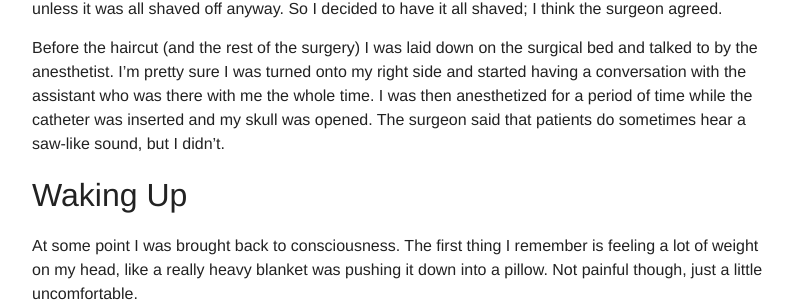
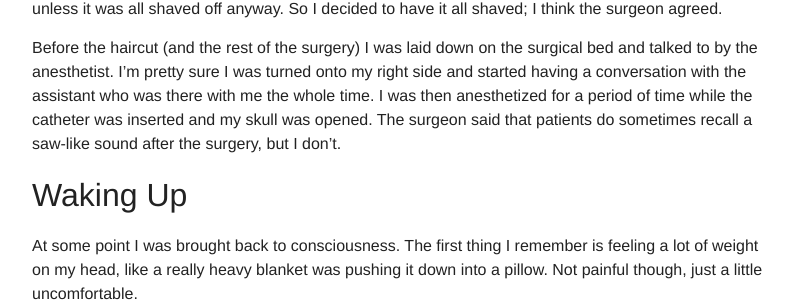
Before and after one commit to ajsaucier/ajsaucier.github.io, a Jekyll site: the page built from _posts/2019-02-07-a-look-back-on-brain-surgery.md, in a window 1280 px wide and 900 px high, scrolled down 1575 px. Shown: the part 221-524 px from the top of the window, without its empty margins (238-1033 px from the left). Built offline with Jekyll 4.4.1, drawn with Linux system fonts in a browser that asks for light colours.

Commit message:
Update Post “2019-02-07-a-look-back-on-brain-surgery”

```diff
--- a/_posts/2019-02-07-a-look-back-on-brain-surgery.md
+++ b/_posts/2019-02-07-a-look-back-on-brain-surgery.md
@@ -48,7 +48,7 @@ Unless you're a morning person (assuming your surgery is scheduled for early in
 
 The surgeon asked me if I'd prefer to have him shave my whole head or just the necessary part. I was still conscious enough to think about how it would be an endless struggle to have one part of my hair growing back at a different length than the rest of it and how it might never be an even length again, unless it was all shaved off anyway. So I decided to have it all shaved; I think the surgeon agreed.
 
-Before the haircut (and the rest of the surgery) I was laid down on the surgical bed and talked to by the anesthetist. I'm pretty sure I was turned onto my right side and started having a conversation with the assistant who was there with me the whole time. I was then anesthetized for a period of time while the catheter was inserted and my skull was opened. The surgeon said that patients do sometimes hear a saw-like sound, but I didn't.
+Before the haircut (and the rest of the surgery) I was laid down on the surgical bed and talked to by the anesthetist. I'm pretty sure I was turned onto my right side and started having a conversation with the assistant who was there with me the whole time. I was then anesthetized for a period of time while the catheter was inserted and my skull was opened. The surgeon said that patients do sometimes recall a saw-like sound after the surgery, but I don't.
 
 ## Waking Up
 
```
